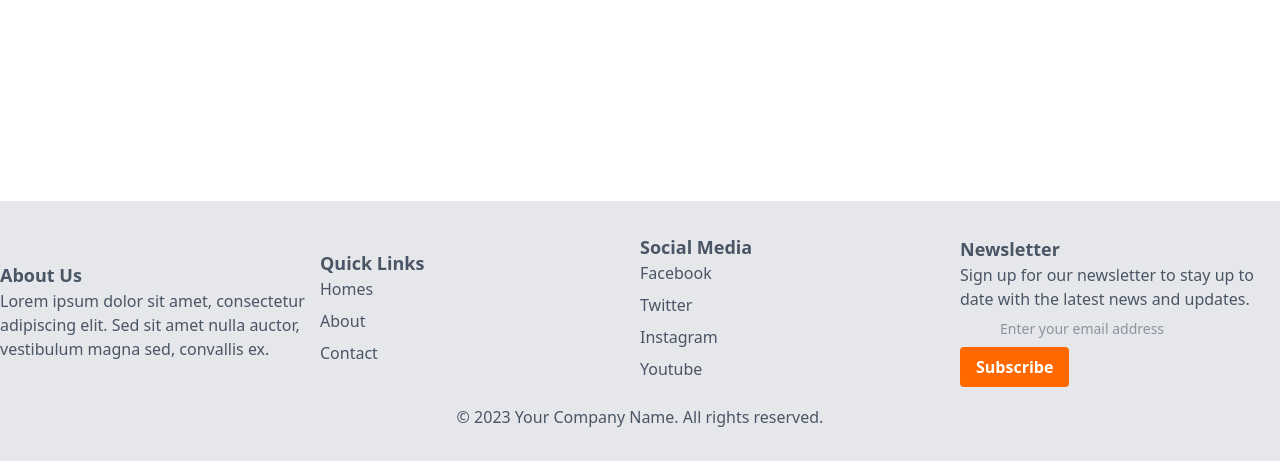
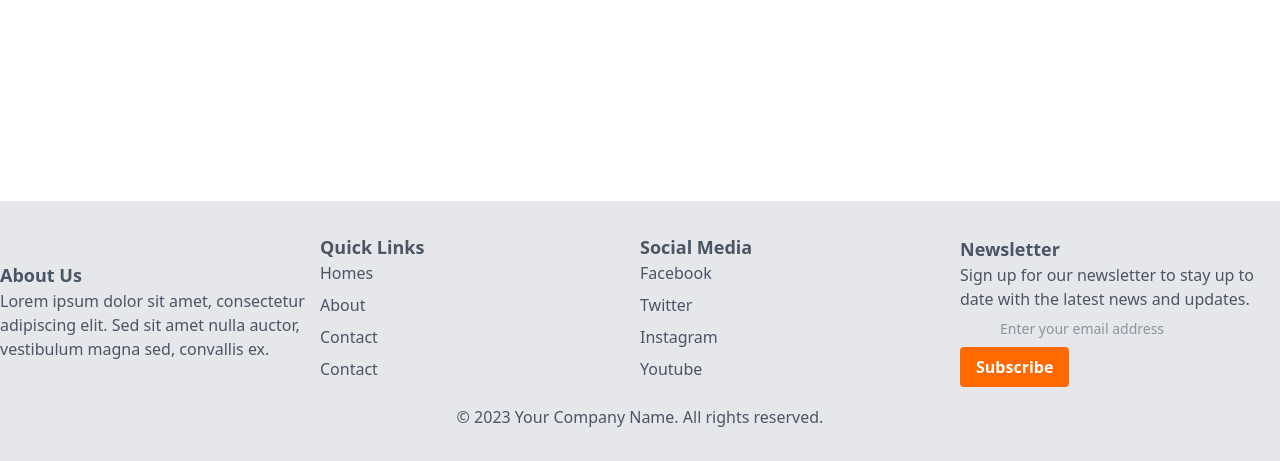
Before and after one commit to JezraelSalino/github, a PHP site: page /index.php in a window 1280 px wide. Shown: the part 339-800 px from the top of the page. Run offline with PHP 8.4, Linux system fonts and the light colour scheme.

Commit message:
another 3

```diff
--- a/footer.php
+++ b/footer.php
@@ -10,6 +10,7 @@
       <ul class="list-none mb-0">
         <li class="mb-2"><a href="#" class="text-gray-600 hover:text-gray-900">Homes</a></li>
         <li class="mb-2"><a href="#" class="text-gray-600 hover:text-gray-900">About</a></li>
+        <li class="mb-2"><a href="#" class="text-gray-600 hover:text-gray-900">Contact</a></li>
         <li class="mb-2"><a href="#" class="text-gray-600 hover:text-gray-900">Contact</a></li>
       </ul>
     </div>
```
